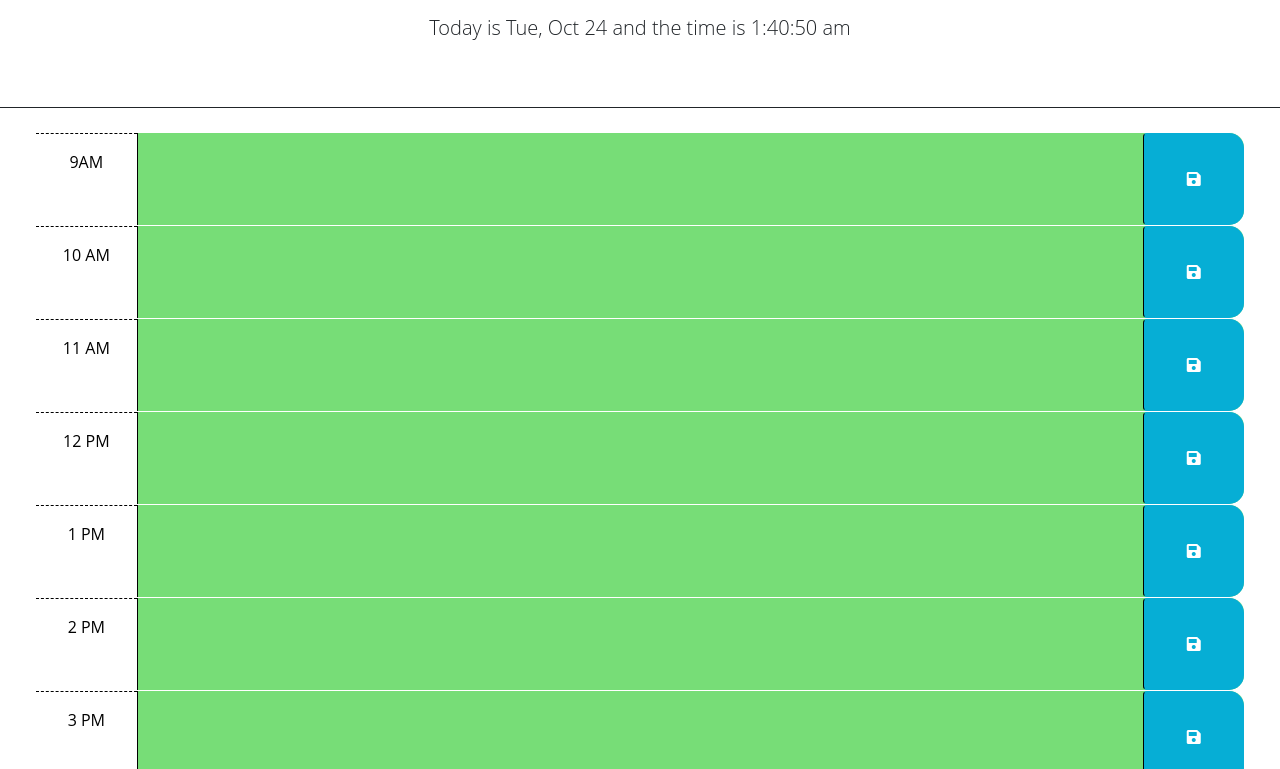
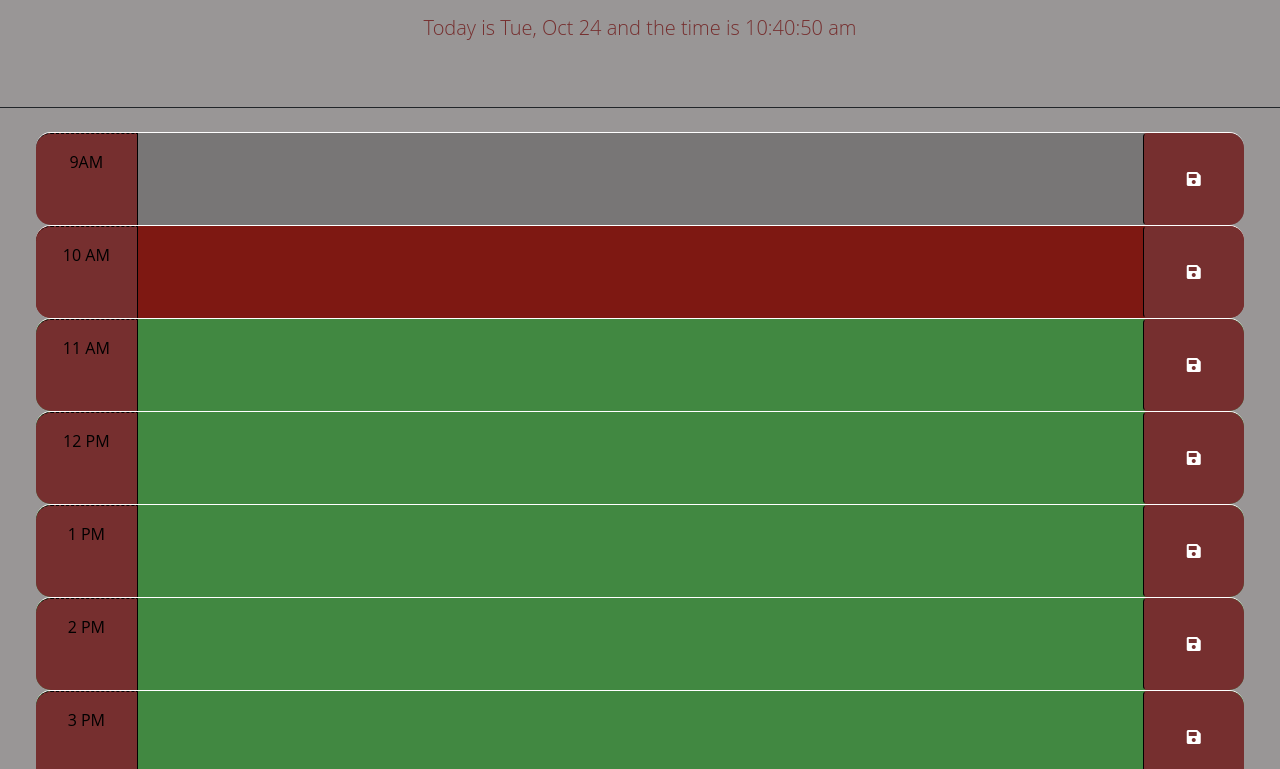
Before and after one commit to Brett-C/Daily-Planning-Tool, a plain HTML site: page index.html in a window 1280 px wide. Shown: the part 166-935 px from the top of the page. Drawn offline with nearby package versions, Linux system fonts and the light colour scheme.

Commit message:
updates to css styling

```diff
--- a/script.js
+++ b/script.js
@@ -8,7 +8,7 @@ $(function () {
 
   function timeSync() {
     const today = dayjs()
-    const hours = today.hour();
+    const hours = 10;
     const minutes = today.format("mm")
     const seconds = today.format("ss a")
     $('#currentDay').text(`Today is ${today.format('ddd, MMM DD')} and the time is ${hours}:${minutes}:${seconds}`);
--- a/style.css
+++ b/style.css
@@ -1,6 +1,8 @@
 body {
   font-family: 'Open Sans', sans-serif;
   font-size: 16px;
+  color: #762f2f;
+  background: #999696;
 }
 
 textarea {
@@ -25,23 +27,25 @@ textarea {
 }
 
 .hour {
-  background-color: #ffffff;
+  background-color: #762f2f;
   color: #000000;
+  border-top-left-radius: 15px;
+  border-bottom-left-radius: 15px;
   border-top: 1px dashed #000000;
 }
 
 .past {
-  background-color: #d3d3d3;
+  background-color: #787676;
   color: white;
 }
 
 .present {
-  background-color: #ff6961;
+  background-color: #7e1812;
   color: white;
 }
 
 .future {
-  background-color: #77dd77;
+  background-color: #418841;
   color: white;
 }
 
@@ -49,7 +53,7 @@ textarea {
   border-left: 1px solid black;
   border-top-right-radius: 15px;
   border-bottom-right-radius: 15px;
-  background-color: #06aed5;
+  background-color: #762f2f;
   color: white;
 }
 
```
